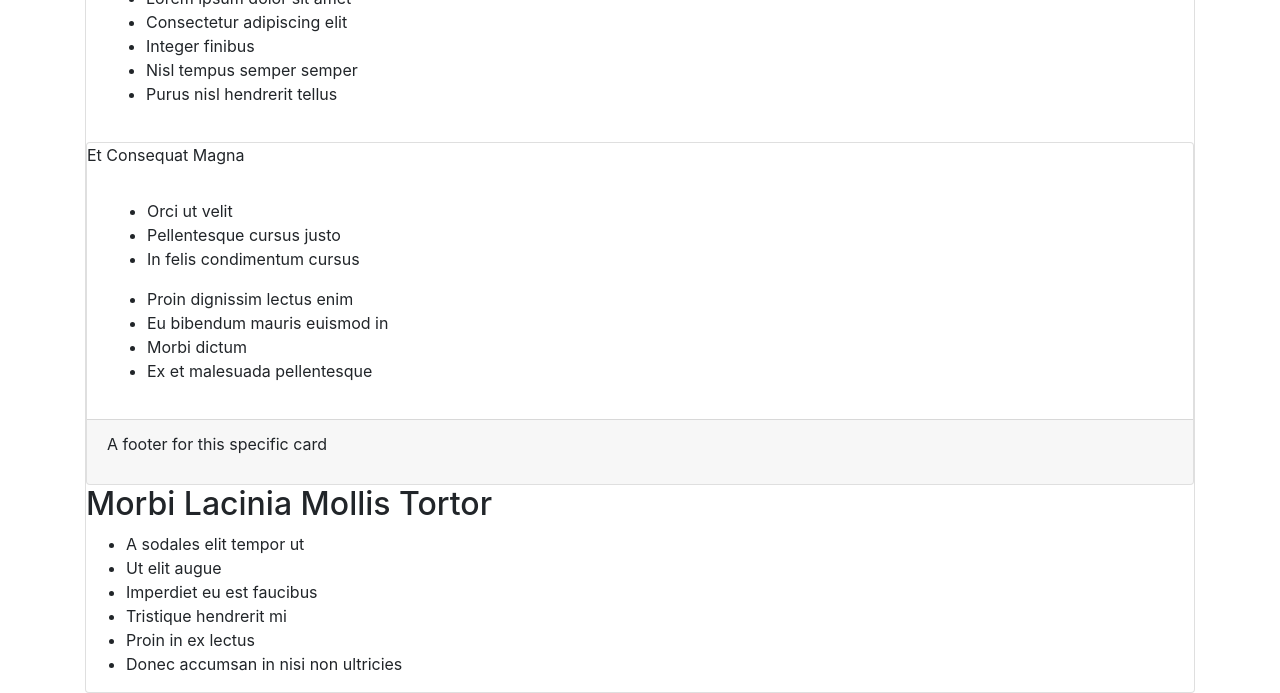
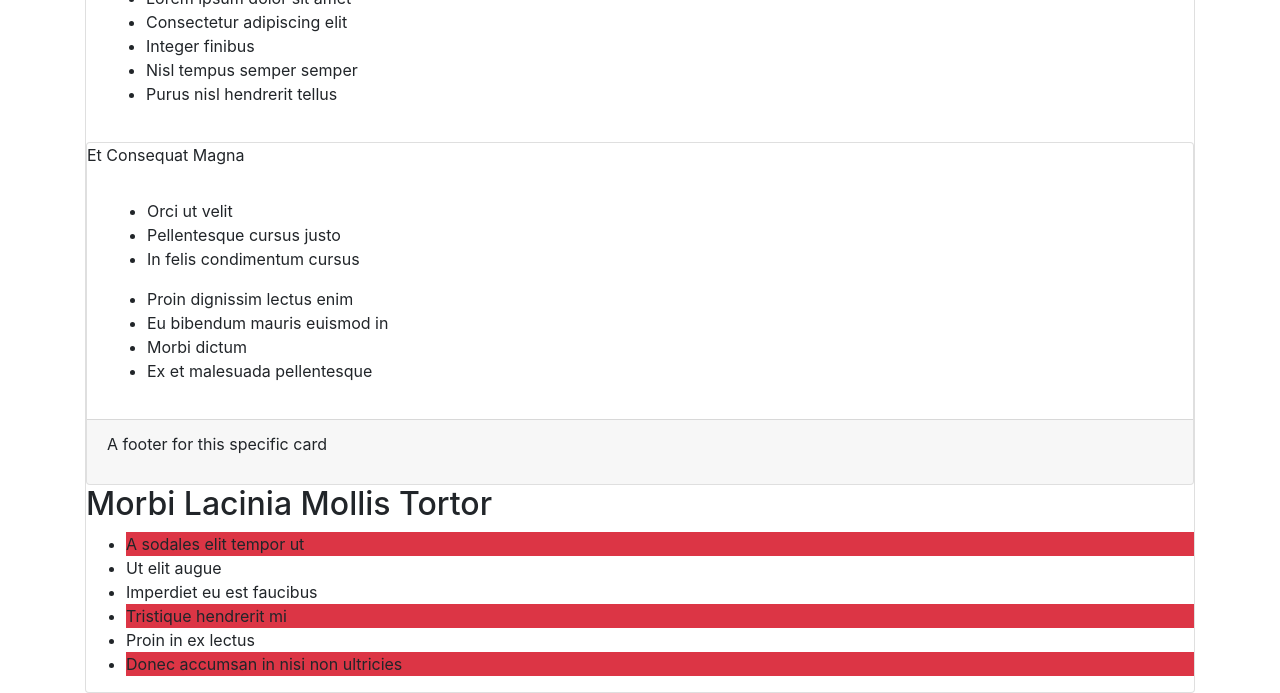
Before and after one commit to NinahMo/portfolio, a plain HTML site: page bootstrap-practice/index.html in a window 1280 px wide. Shown: the part 385-1078 px from the top of the page. Drawn offline with Linux system fonts and the light colour scheme.

Commit message:
Add bg-danger class to the page

```diff
--- a/bootstrap-practice/index.html
+++ b/bootstrap-practice/index.html
@@ -45,12 +45,12 @@
   </div>
     <h2>Morbi Lacinia Mollis Tortor</h2>
     <ul>
-      <li>A sodales elit tempor ut</li>
+      <li class="bg-danger">A sodales elit tempor ut</li>
       <li>Ut elit augue</li>
       <li>Imperdiet eu est faucibus</li>
-      <li>Tristique hendrerit mi</li>
+      <li class="bg-danger">Tristique hendrerit mi</li>
       <li>Proin in ex lectus</li>
-      <li>Donec accumsan in nisi non ultricies</li>
+      <li class="bg-danger">Donec accumsan in nisi non ultricies</li>
     </ul>
     </div>
   </body>
```
